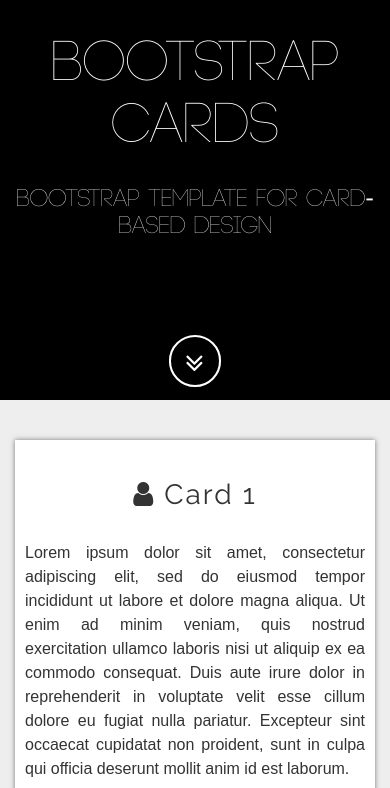
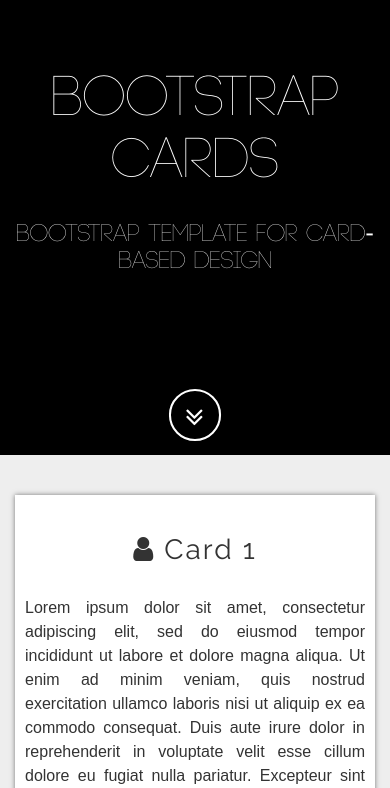
Before and after one commit to SuyashLakhotia/BootstrapCards, a website: page index.html in a window 390 px wide. Shown: the part 51-839 px from the top of the page. Drawn offline with nearby package versions, Linux system fonts and the light colour scheme.

Commit message:
Fixed Jumbotron on Mobile

```diff
--- a/css/cards.css
+++ b/css/cards.css
@@ -338,14 +338,15 @@
 
 @media only screen and (max-width: 767px) {
   .jumbotron-wrapper {
-    min-height: 50vh;
+    min-height: 60vh;
   }
   .jumbotron-content {
-    padding: 30px 0 120px 0;
+    padding-top: 40px;
+    padding-bottom: 80px;
   }
   .jumbotron-content #name {
     font-size: 350%;
-    padding-top: 35px;
+    padding-top: 60px;
   }
   .jumbotron-content #tagline {
     font-size: 150%;
```
